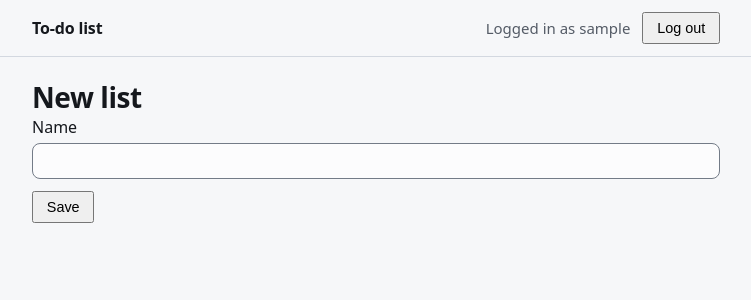
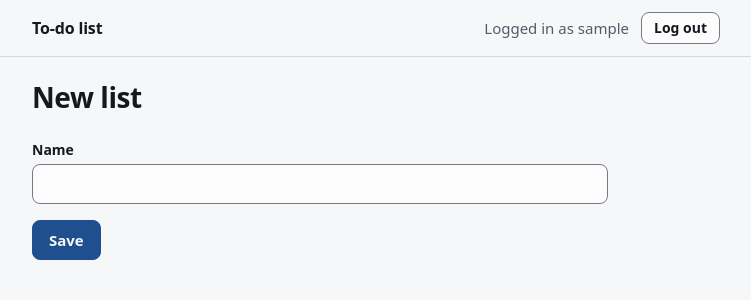
Before and after one commit to Compiledex/anyone-can-build-todo, a Django app: page /lists/new/ in a window 1280 px wide. Shown: the top 300 px of the page, without its empty margins (264-1015 px from the left). Run offline with Django 5.2, Linux system fonts and the light colour scheme; the visitor is signed in with stand-in values (Sample User, id 1); data that the repository does not hold is empty.

Commit message:
Give every app button and field the shared look
Every button gets the product's one button vocabulary, with the same class names
as site.css: .button-primary (Add, Save, Share), .button-secondary (Done/Undo,
Search, Sort, Log out, Remove, Add step, Leave this list, Move up/down),
.button-danger (Delete list on the confirm page, Yes, delete them) and
.button-quiet (Edit, the row's Delete, the step buttons), plus .button-compact
(32px) for the row, step and header buttons. The row's Delete is gray, and red
on hover and keyboard focus. Buttons move 1px down while pressed.

Fields: a --surface fill, a --control edge, 40px, 16px text, the accent focus
ring, a red edge when invalid (also while focused). The edit, new list and
rename pages render each field with todos/_field.html (label, input, error,
help, in this order), and put Save and Cancel in .form-actions. Cancel stays a
plain link. Under a finger, row and step buttons are 44px tall; with reduced
motion, nothing moves.

New CUJ test: the primary button looks the same on the landing page and in the
app, in light and dark mode.

Co-Authored-By: Claude Opus 5.5 <noreply@anthropic.com>

```diff
--- a/todos/static/todos/app.css
+++ b/todos/static/todos/app.css
@@ -130,6 +130,241 @@ header.site {
   min-width: 0;
 }
 
+/* ---- Focus: the same ring everywhere ---- */
+
+/* Only the outline changes: never the size, the corners or the edge. */
+:focus-visible {
+  outline: 2px solid var(--accent);
+  outline-offset: 2px;
+}
+
+/* ---- Buttons: the product's one vocabulary ----
+   The same class names and the same look as site.css (the visitor pages):
+   .button with .button-primary, .button-secondary, .button-danger or .button-quiet,
+   and a size: .button-small (40px, the same as .button here) or .button-compact
+   (32px, for the row, step and header buttons). A label never wraps. */
+
+.button {
+  display: inline-flex;
+  align-items: center;
+  justify-content: center;
+  min-height: var(--control-height-small);
+  padding: 0 var(--space-4);
+  border: 1px solid var(--control);
+  border-radius: var(--radius);
+  background: var(--surface);
+  color: var(--text);
+  font-family: inherit;
+  font-size: 0.9375rem;
+  font-weight: 600;
+  line-height: 1.2;
+  text-decoration: none;
+  white-space: nowrap;
+  cursor: pointer;
+  transition:
+    background-color var(--ease),
+    border-color var(--ease),
+    color var(--ease),
+    transform var(--ease);
+}
+
+/* Pressed: one pixel down. */
+.button:active {
+  transform: translateY(1px);
+}
+
+.button-primary {
+  border-color: var(--accent);
+  background: var(--accent);
+  color: var(--on-accent);
+}
+
+.button-primary:hover {
+  border-color: var(--accent-hover);
+  background: var(--accent-hover);
+  color: var(--on-accent);
+}
+
+.button-secondary:hover {
+  background: var(--band);
+  color: var(--text);
+}
+
+.button-danger {
+  border-color: var(--danger);
+  background: var(--danger);
+  color: var(--on-danger);
+}
+
+.button-danger:hover {
+  border-color: var(--danger-hover);
+  background: var(--danger-hover);
+  color: var(--on-danger);
+}
+
+/* No edge: for actions that are used often but must not shout. */
+.button-quiet {
+  border-color: transparent;
+  background: transparent;
+  color: var(--muted);
+}
+
+.button-quiet:hover {
+  background: var(--band);
+  color: var(--text);
+}
+
+/* Delete in a row or a step: gray, and red on hover and on keyboard focus. */
+.button-quiet.delete:hover,
+.button-quiet.delete:focus-visible {
+  background: var(--danger-bg);
+  color: var(--danger);
+}
+
+.button-small {
+  min-height: var(--control-height-small);
+}
+
+.button-compact {
+  min-height: var(--control-height-compact);
+  padding: 0 var(--space-3);
+  font-size: 0.875rem;
+}
+
+.button-quiet.button-compact {
+  padding: 0 var(--space-2);
+}
+
+/* ---- Fields: label, input, error, help, in this order in the HTML ---- */
+
+.field {
+  display: flex;
+  flex-direction: column;
+  gap: var(--space-1);
+  min-width: 0;
+}
+
+.field > label {
+  font-size: 0.875rem;
+  font-weight: 600;
+}
+
+/* A label that wraps its input: for inputs written by hand in a template, which
+   must not get a new id. The text of the label stays above the input. */
+.field > label:has(input) {
+  display: flex;
+  flex-direction: column;
+  gap: var(--space-1);
+}
+
+input:not([type="hidden"]),
+select,
+textarea {
+  width: 100%;
+  min-width: 0;
+  min-height: var(--control-height-small);
+  padding: 0 var(--space-3);
+  border: 1px solid var(--control);
+  border-radius: var(--radius);
+  background: var(--surface);
+  color: var(--text);
+  font: inherit;
+  font-size: 1rem; /* 16px or more, so a phone does not zoom in. */
+  font-weight: 400;
+  transition: border-color var(--ease);
+}
+
+textarea {
+  min-height: 6rem;
+  padding: var(--space-2) var(--space-3);
+  resize: vertical;
+}
+
+input::placeholder {
+  color: var(--muted);
+  opacity: 1;
+}
+
+input:hover,
+select:hover,
+textarea:hover {
+  border-color: var(--text);
+}
+
+input:focus-visible,
+select:focus-visible,
+textarea:focus-visible {
+  border-color: var(--accent);
+}
+
+/* An invalid field keeps its red edge, also with the focus ring around it. */
+[aria-invalid="true"],
+[aria-invalid="true"]:hover,
+[aria-invalid="true"]:focus-visible {
+  border-color: var(--danger);
+}
+
+.errorlist {
+  margin: 0;
+  padding: 0;
+  list-style: none;
+  color: var(--danger);
+  font-size: 0.875rem;
+  font-weight: 600;
+}
+
+.helptext {
+  color: var(--muted);
+  font-size: 0.875rem;
+}
+
+/* ---- Edit, New list, Rename list, Delete list ---- */
+
+form.page-form {
+  display: grid;
+  gap: var(--space-4);
+  max-width: 36rem;
+  margin-top: var(--space-5);
+}
+
+.lead {
+  margin-top: var(--space-3);
+}
+
+.form-actions {
+  display: flex;
+  flex-wrap: wrap;
+  align-items: center;
+  gap: var(--space-2);
+}
+
+form.form-actions {
+  margin-top: var(--space-5);
+}
+
+/* Cancel is a plain <a> (a test reads the whole tag), so its secondary button
+   look comes from here. */
+.form-actions > a {
+  display: inline-flex;
+  align-items: center;
+  min-height: var(--control-height-small);
+  padding: 0 var(--space-4);
+  border: 1px solid var(--control);
+  border-radius: var(--radius);
+  background: var(--surface);
+  color: var(--text);
+  font-size: 0.9375rem;
+  font-weight: 600;
+  text-decoration: none;
+  white-space: nowrap;
+  transition: background-color var(--ease);
+}
+
+.form-actions > a:hover {
+  background: var(--band);
+  color: var(--text);
+}
+
 /* ---- Messages, at the top of the page ---- */
 
 .messages {
@@ -170,18 +405,7 @@ nav.filter a { padding: 0 0.75rem; border-radius: var(--radius-label); color: va
 nav.filter a[aria-current="page"] { background: var(--band); color: var(--text);
                                     box-shadow: inset 0 -2px 0 var(--accent); }
 .list-actions { display: flex; gap: 1rem; margin-top: -0.5rem; }
-.errorlist { list-style: none; padding: 0; margin: 0 0 0.5rem; color: var(--danger); font-weight: 600; }
-form.account div, form.edit div { margin-bottom: 0.75rem; }
-form.account label, form.edit label { display: block; margin-bottom: 0.25rem; }
-form.account input, form.edit input { box-sizing: border-box; width: 100%; padding: 0.5rem; font-size: 1rem; }
-form.account .helptext, form.account .helptext ul { color: var(--muted); font-size: 0.85rem; }
 form.add { display: flex; flex-wrap: wrap; gap: 0.5rem; margin-bottom: 1.5rem; }
-/* Fields: a --control edge (3 : 1 on the page), red when invalid. */
-input:not([type=hidden]), select, textarea { border: 1px solid var(--control); border-radius: var(--radius);
-                           background: var(--surface); color: var(--text); }
-[aria-invalid="true"] { border-color: var(--danger); }
-/* Focus: only the outline, in the accent color. */
-:focus-visible { outline: 2px solid var(--accent); outline-offset: 2px; }
 form.add input { flex: 1; padding: 0.5rem; font-size: 1rem; }
 form.add input[type=date] { flex: 0 0 auto; }
 form.add select { padding: 0.5rem; font-size: 1rem; }
@@ -217,7 +441,6 @@ ul.steps { list-style: none; margin: 0.25rem 0; padding: 0 0 0 1.5rem; }
 ul.steps li { display: flex; align-items: center; gap: 0.5rem; padding: 0.2rem 0; }
 ul.steps .step-title { flex: 1; min-width: 0; overflow-wrap: anywhere; }
 li.step.done .step-title { text-decoration: line-through; color: var(--muted); }
-details.steps button { padding: 0.2rem 0.5rem; font-size: 0.8rem; }
 form.add-step { display: flex; gap: 0.5rem; margin: 0.25rem 0 0 1.5rem; }
 form.add-step input { flex: 1; min-width: 0; padding: 0.3rem; font-size: 0.9rem; }
 details.clear-completed { margin-top: 1.5rem; padding: 0.5rem; border: 1px solid var(--border); }
@@ -233,5 +456,33 @@ li.done .priority { color: var(--muted); }
 .handle { cursor: grab; color: var(--muted); user-select: none; }
 ul.todos > li.dragging { background: var(--drag-bg); outline: 2px dashed var(--border); }
 form.move { display: flex; gap: 0.25rem; }
-form.move button { padding: 0.2rem 0.5rem; }
-button { padding: 0.4rem 0.8rem; font-size: 0.9rem; cursor: pointer; }
+
+/* ---- Touch: under a finger, row and step buttons are 44px tall, 8px apart ---- */
+
+@media (pointer: coarse) {
+  .actions,
+  ul.steps li {
+    gap: var(--space-2);
+  }
+
+  .actions .button,
+  ul.steps .button {
+    min-height: var(--control-height-touch);
+  }
+}
+
+/* ---- Less motion, when the person asks for it ---- */
+
+@media (prefers-reduced-motion: reduce) {
+  .button,
+  .form-actions > a,
+  input,
+  select,
+  textarea {
+    transition: none;
+  }
+
+  .button:active {
+    transform: none;
+  }
+}
--- a/todos/templates/base.html
+++ b/todos/templates/base.html
@@ -24,7 +24,7 @@
           <span class="who">Logged in as {{ user.username }}</span>
           <form method="post" action="{% url 'logout' %}">
             {% csrf_token %}
-            <button type="submit">Log out</button>
+            <button class="button button-secondary button-compact" type="submit">Log out</button>
           </form>
         </div>
       </div>
--- a/todos/templates/todos/_field.html
+++ b/todos/templates/todos/_field.html
@@ -1,10 +1,12 @@
 {% comment %}
-  One form field, for any page that extends todos/site_base.html (today: login and
-  sign-up; later the app). Use it as {% include "todos/_field.html" %} with `field`.
+  One form field, for the login and sign-up pages (todos/site_base.html) and the app's
+  edit, new list and rename pages (base.html). Use it as
+  {% include "todos/_field.html" %} with `field`.
   The DOM order: the label (above the input), the input, its error (below the input),
   then Django's help text. Django gives the input aria-describedby (the ids of the help
   text and of the error) and aria-invalid="true" when it has an error, so a screen
-  reader reads them with the input. The look is in site.css (.field, .errorlist, .helptext).
+  reader reads them with the input. The look is in site.css for the visitor pages and in
+  app.css for the app (.field, .errorlist, .helptext).
 {% endcomment %}
 <div class="field">
   {{ field.label_tag }}
--- a/todos/templates/todos/list_confirm_delete.html
+++ b/todos/templates/todos/list_confirm_delete.html
@@ -4,10 +4,10 @@
 
 {% block content %}
   <h1>Delete “{{ the_list.name }}” and its {{ todo_count }} to-do{{ todo_count|pluralize }}?</h1>
-  <p>This cannot be undone.</p>
-  <form method="post" action="{% url 'list_delete' the_list.pk %}">
+  <p class="muted lead">This cannot be undone.</p>
+  <form class="form-actions" method="post" action="{% url 'list_delete' the_list.pk %}">
     {% csrf_token %}
-    <button type="submit">Delete list</button>
+    <button class="button button-danger" type="submit">Delete list</button>
     <a href="{{ the_list.get_absolute_url }}">Cancel</a>
   </form>
 {% endblock %}
--- a/todos/templates/todos/list_form.html
+++ b/todos/templates/todos/list_form.html
@@ -5,19 +5,22 @@
 {% block content %}
   {% if the_list %}
     <h1>Rename “{{ the_list.name }}”</h1>
-    <form class="account" method="post" action="{% url 'list_rename' the_list.pk %}">
+    <form class="page-form" method="post" action="{% url 'list_rename' the_list.pk %}">
   {% else %}
     <h1>New list</h1>
-    <form class="account" method="post" action="{% url 'list_create' %}">
+    <form class="page-form" method="post" action="{% url 'list_create' %}">
   {% endif %}
     {% csrf_token %}
-    {{ form.as_div }}
-    <button type="submit">Save</button>
+    {{ form.non_field_errors }}
+    {% for field in form %}{% include "todos/_field.html" %}{% endfor %}
+    <div class="form-actions">
+      <button class="button button-primary" type="submit">Save</button>
       {% if the_list %}
         <a href="{{ the_list.get_absolute_url }}">Cancel</a>
       {% elif has_lists %}
         {# With no lists, `/` would only send the person back to this page. #}
         <a href="{% url 'todo_list' %}">Cancel</a>
       {% endif %}
+    </div>
   </form>
 {% endblock %}
```
Also changed, not shown: todos/templates/todos/_todo_item.html (+10 -9 lines), todos/templates/todos/todo_edit.html (+9 -4 lines), todos/templates/todos/todo_list.html (+7 -7 lines), todos/tests/cuj/test_journeys.py (+29 -0 lines). Lines whose indentation alone changed are shown as unchanged.
